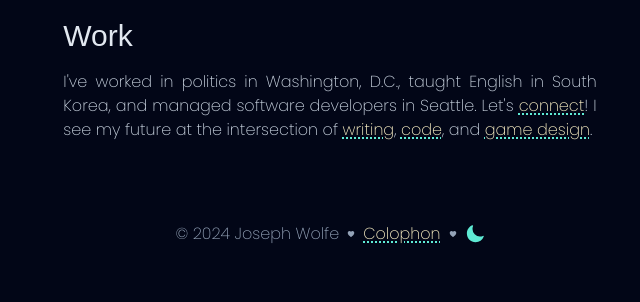
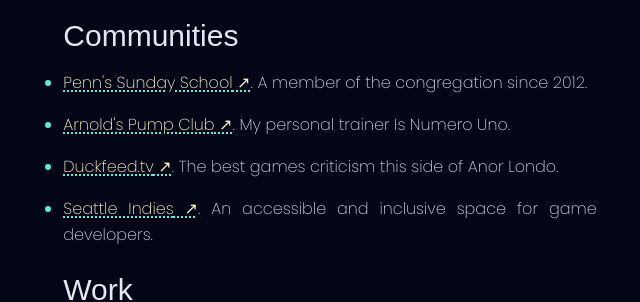
Before and after one commit to CharmedSatyr/personal-website, a Next.js app: page /about in a window 1280 px wide. Shown: the part 1212-1514 px from the top of the page, without its empty margins (310-950 px from the left). Before the commit the page ends 1474 px from the top, so only its background shows below. Built offline with nearby package versions, Linux system fonts and the light colour scheme; a web font is replaced by a local one.

Commit message:
Add Communities section

```diff
--- a/app/about/page.mdx
+++ b/app/about/page.mdx
@@ -30,6 +30,17 @@ mindful, and dynamic. They are motivated by their work itself rather than by
 specific outcomes. They change not only because their circumstances change but
 because their relationships with themselves change.
 
+## Communities
+
+- [Penn's Sunday School](https://pennsundayschool.com/). A member of the
+  congregation since 2012.
+- [Arnold's Pump Club](https://arnoldspumpclub.com/). My personal trainer Is
+  Numero Uno.
+- [Duckfeed.tv](https://duckfeed.tv/). The best games criticism this side of
+  Anor Londo.
+- [Seattle Indies](https://www.seattleindies.org/). An accessible and inclusive
+  space for game developers.
+
 ## Work
 
 I've worked in politics in Washington, D.C., taught English in South Korea, and
```
